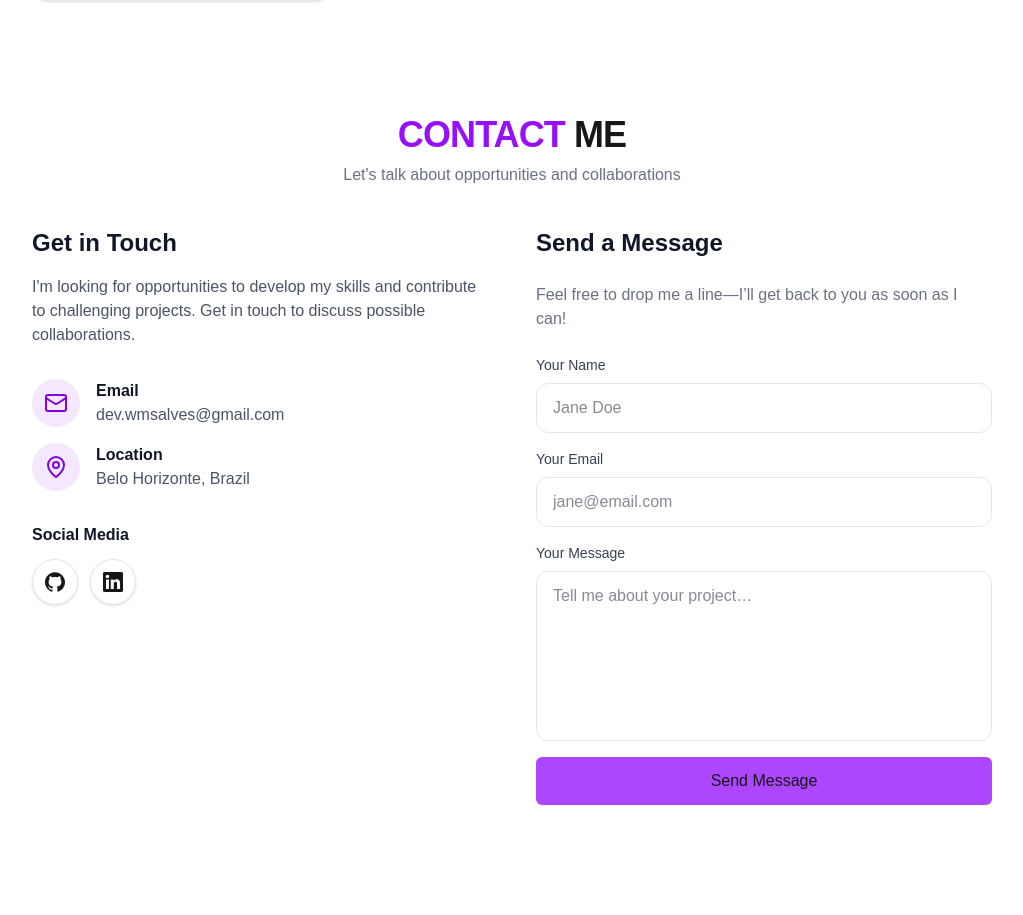
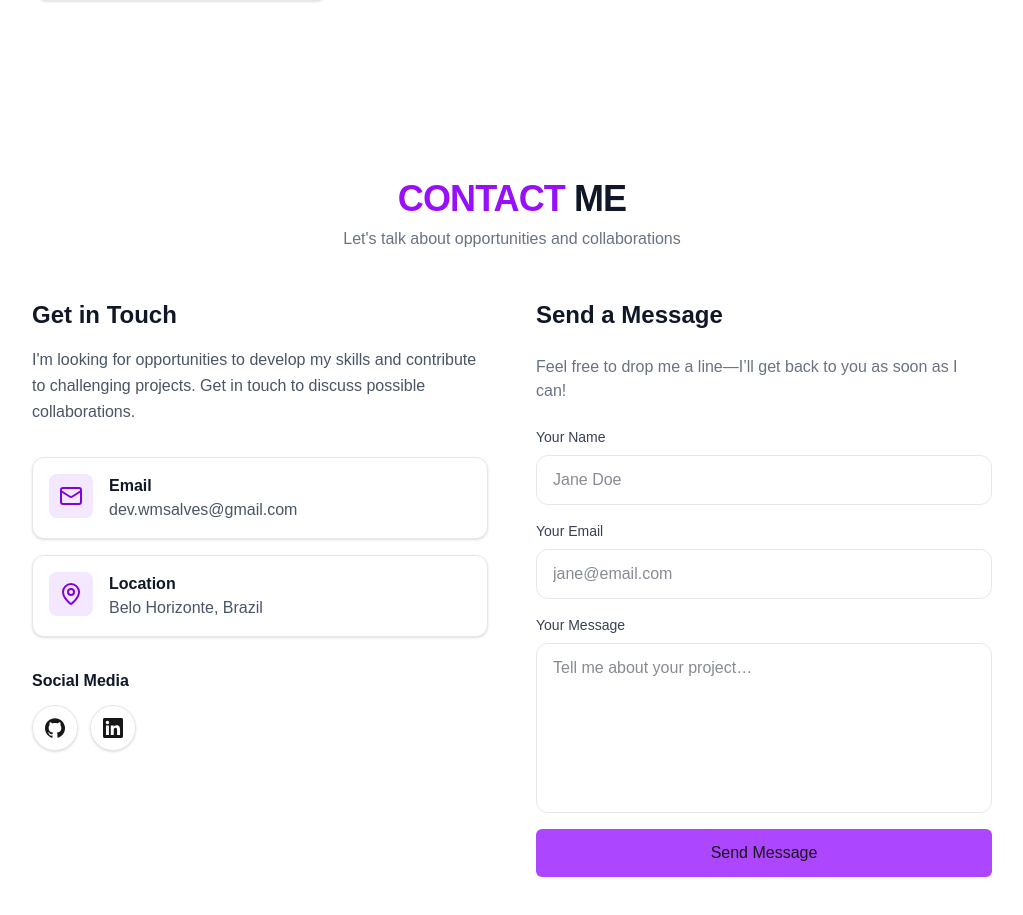
Before and after one commit to wmsalves/portfolio-wmsalves, a Next.js app: page / in a window 1280 px wide. Shown: the part 3085-4000 px from the top of the page, without its empty margins (256-1279 px from the left). Before the commit the page ends 3936 px from the top, so only its background shows below. Built offline with nearby package versions, Linux system fonts and the light colour scheme.

Commit message:
refactor(contact): unify page layout with section pattern (min-h-screen, scroll-mt, header and info cards)

```diff
--- a/src/components/sections/contact/Contact.tsx
+++ b/src/components/sections/contact/Contact.tsx
@@ -9,46 +9,46 @@ export default function ContactSection() {
   return (
     <motion.section
       id="contact"
-      className="min-h-[calc(100vh-64px)] w-full max-w-6xl mx-auto px-6 md:px-8"
+      className="min-h-screen w-full scroll-mt-24 max-w-6xl mx-auto px-6 md:px-8 py-16"
       initial={{ opacity: 0, y: 20 }}
       whileInView={{ opacity: 1, y: 0 }}
-      viewport={{ once: true }}
+      viewport={{ once: true, amount: 0.2 }}
       transition={{ duration: 0.6 }}
     >
-      <div className="w-full max-w-6xl mx-auto space-y-10">
       {/* Header */}
-        <div className="text-center">
+      <div className="text-center mb-12">
         <h2 className="text-4xl font-extrabold tracking-tight">
-            <span className="text-purple-600">CONTACT</span> ME
+          <span className="text-purple-600">CONTACT</span>{" "}
+          <span className="text-gray-900">ME</span>
         </h2>
         <p className="text-gray-500 mt-2">
           Let&apos;s talk about opportunities and collaborations
         </p>
       </div>
 
-        <div className="grid md:grid-cols-2 gap-12 items-start">
+      {/* Grid */}
+      <div className="grid grid-cols-1 md:grid-cols-2 gap-12 items-start">
         {/* Info + Socials */}
         <motion.div
           initial={{ opacity: 0, x: -20 }}
           whileInView={{ opacity: 1, x: 0 }}
-            viewport={{ once: true }}
+          viewport={{ once: true, amount: 0.2 }}
           transition={{ duration: 0.6 }}
           className="space-y-8"
         >
           <div className="space-y-4">
-              <h3 className="text-2xl font-semibold text-gray-900">
-                Get in Touch
-              </h3>
-              <p className="text-gray-600">
+            <h3 className="text-2xl font-bold text-gray-900">Get in Touch</h3>
+            <p className="text-gray-600 leading-relaxed">
               I&apos;m looking for opportunities to develop my skills and
               contribute to challenging projects. Get in touch to discuss
               possible collaborations.
             </p>
           </div>
 
+          {/* Infos em cards, combinando com o padrão dos cards do About */}
           <div className="space-y-4">
-              <div className="flex items-center gap-4">
-                <div className="bg-purple-100 p-3 rounded-full text-purple-700">
+            <div className="group flex items-start gap-4 rounded-xl border border-gray-200 bg-white p-4 shadow-sm hover:shadow-md transition">
+              <div className="flex h-11 w-11 items-center justify-center rounded-lg bg-purple-100 text-purple-700 group-hover:bg-purple-200 transition">
                 <Mail />
               </div>
               <div>
@@ -57,8 +57,8 @@ export default function ContactSection() {
               </div>
             </div>
 
-              <div className="flex items-center gap-4">
-                <div className="bg-purple-100 p-3 rounded-full text-purple-700">
+            <div className="group flex items-start gap-4 rounded-xl border border-gray-200 bg-white p-4 shadow-sm hover:shadow-md transition">
+              <div className="flex h-11 w-11 items-center justify-center rounded-lg bg-purple-100 text-purple-700 group-hover:bg-purple-200 transition">
                 <MapPin />
               </div>
               <div>
@@ -74,7 +74,6 @@ export default function ContactSection() {
         {/* Form */}
         <ContactForm />
       </div>
-      </div>
     </motion.section>
   );
 }
```
Lines whose indentation alone changed are shown as unchanged.
